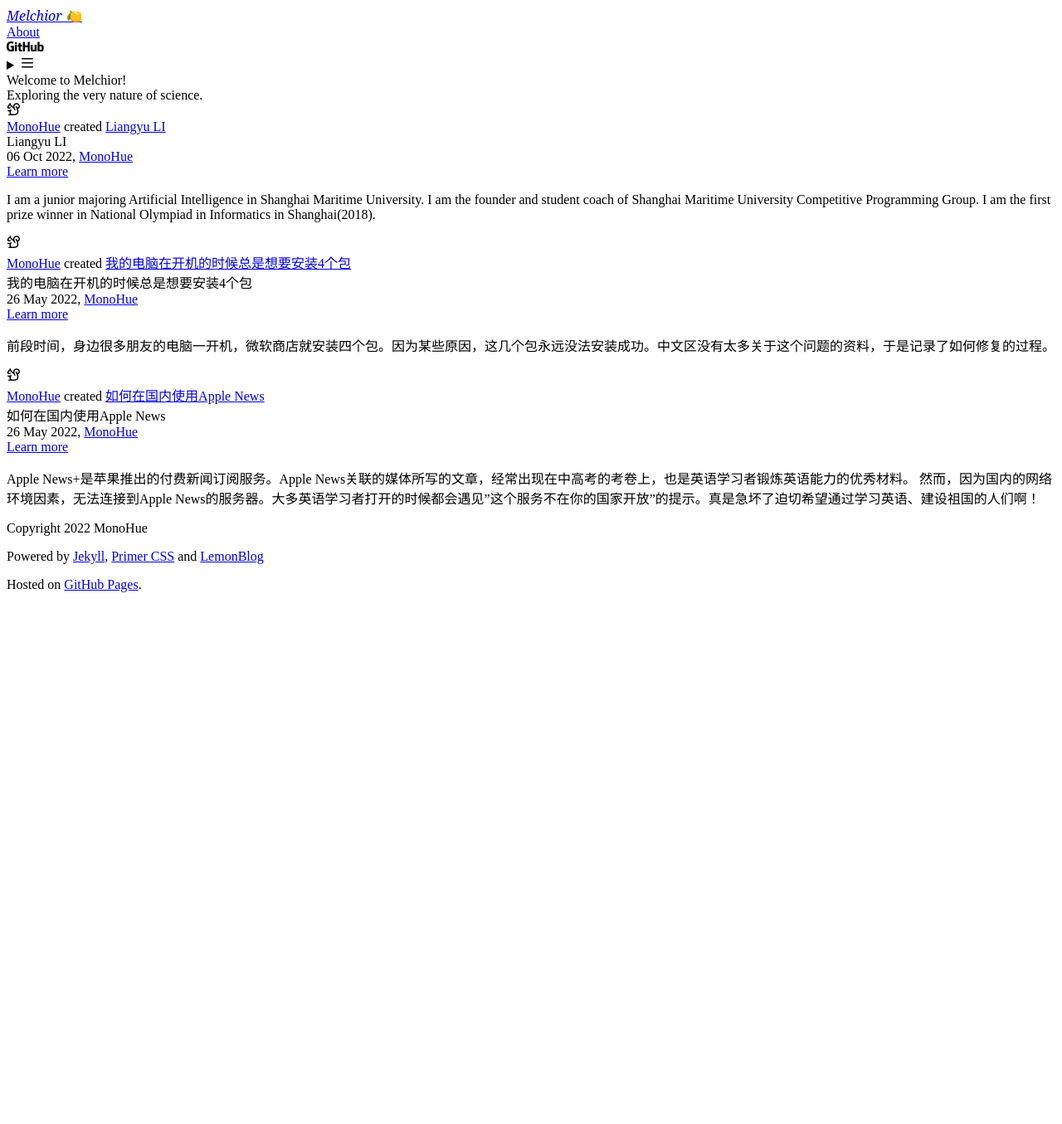
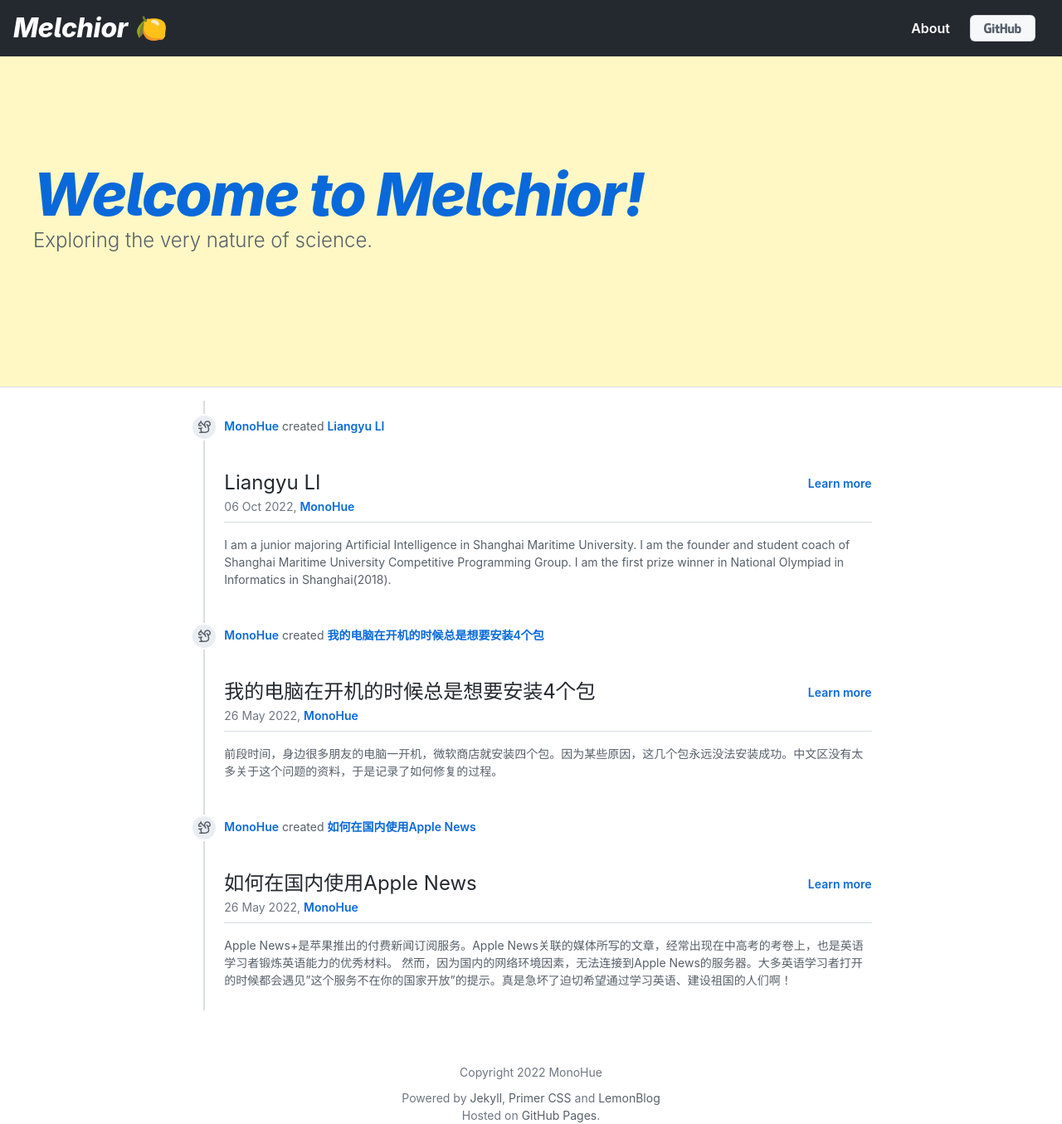
Before and after one commit to MonoHue/Melchior, a Jekyll site: the page built from docs/index.html, in a window 1280 px wide and 1355 px high. Shown: the whole window at 83% size. Built offline with Jekyll 4.4.1, drawn with Linux system fonts in a browser that asks for light colours; the list of posts is cut into pages by our own code.

Commit message:
Fix css error

```diff
--- a/docs/_includes/std.html
+++ b/docs/_includes/std.html
@@ -1,7 +1,7 @@
 <head>
     <meta charset="UTF-8">
     <meta name="viewport" content="width=device-width, initial-scale=1.0">
-    <link href="{{ site.baseurl }}/_sass/primer.css" rel="stylesheet" />
+    <link href="{{ site.baseurl }}/assets/primer.css" rel="stylesheet" />
 <!--    <20.2.4>-->
 <!--    <link href="https://unpkg.com/@primer/css/dist/primer.css" rel="stylesheet" />-->
 
```
Also changed, not shown: docs/assets/primer.css (renamed from docs/_sass/primer.css).
